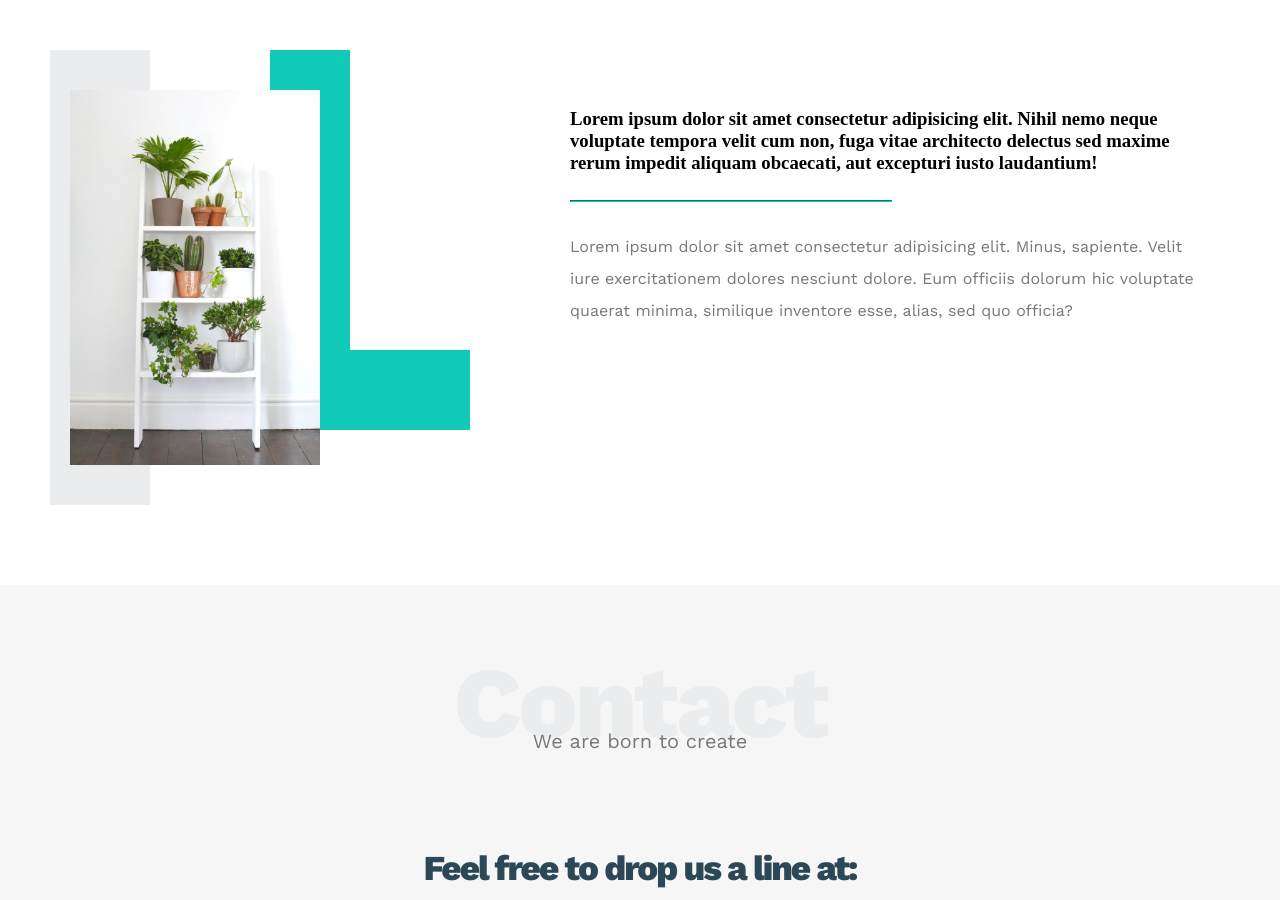
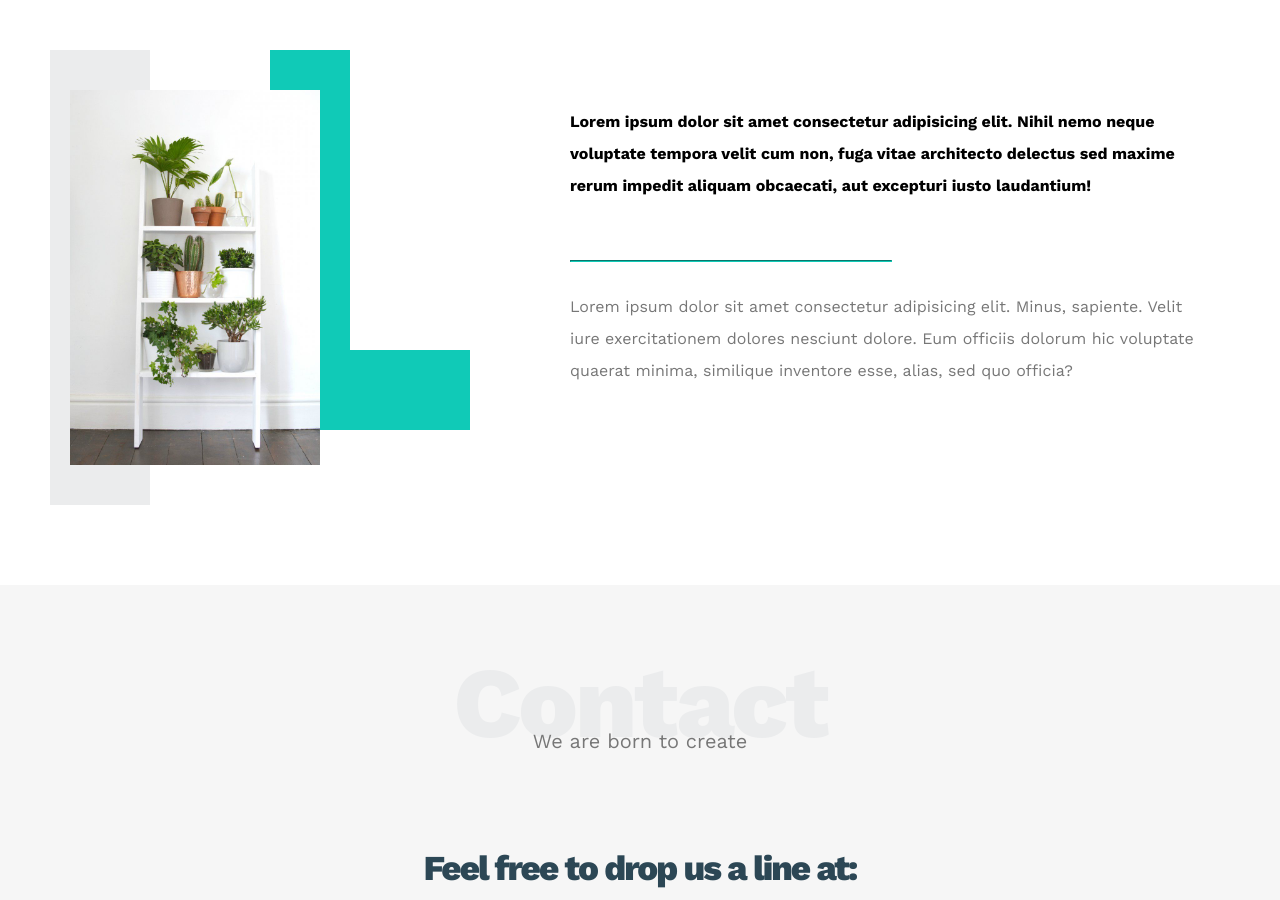
Before and after one commit to SalmaQassem/HTML_And_CSS_Template1, a plain HTML site: page index.html in a window 1280 px wide. Shown: the part 2813-3713 px from the top of the page. Drawn offline with Linux system fonts and the light colour scheme; files whose address does not match are found by name.

Commit message:
Update index.html

```diff
--- a/index.html
+++ b/index.html
@@ -160,7 +160,7 @@
                 <img src="images/about.jpg" alt=" ">
             </div>
             <div class="about-text">
-                <h3>Lorem ipsum dolor sit amet consectetur adipisicing elit. Nihil nemo neque voluptate tempora velit cum non, fuga vitae architecto delectus sed maxime rerum impedit aliquam obcaecati, aut excepturi iusto laudantium!</h3>
+                <p>Lorem ipsum dolor sit amet consectetur adipisicing elit. Nihil nemo neque voluptate tempora velit cum non, fuga vitae architecto delectus sed maxime rerum impedit aliquam obcaecati, aut excepturi iusto laudantium!</p>
                 <hr>
                 <p>Lorem ipsum dolor sit amet consectetur adipisicing elit. Minus, sapiente. Velit iure exercitationem dolores nesciunt dolore. Eum officiis dolorum hic voluptate quaerat minima, similique inventore esse, alias, sed quo officia?</p>
             </div>
```
